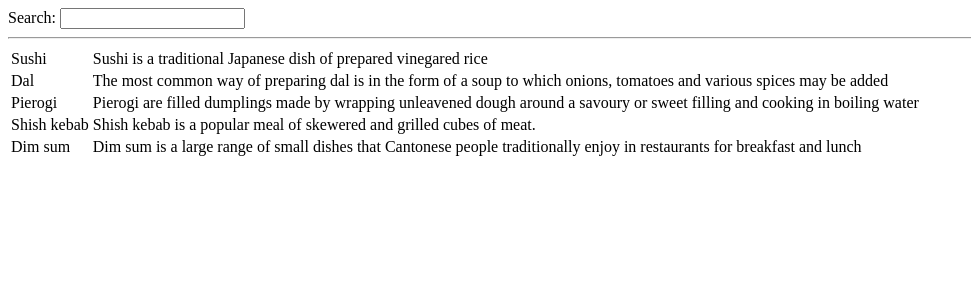
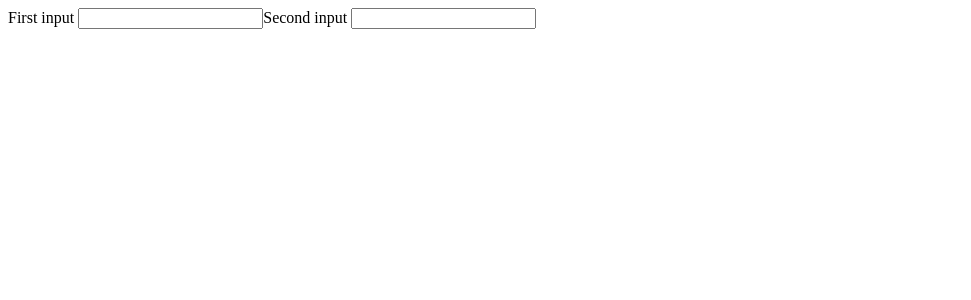
Before and after one commit to vladislav0sidorov/Solution-for-university, a React (Vite) app: page / in a window 1280 px wide. Shown: the top 300 px of the page, without its empty margins (0-971 px from the left). Built offline with nearby package versions, Linux system fonts and the light colour scheme.

Commit message:
3_3_1 Synced inputs

```diff
--- a/src/App.tsx
+++ b/src/App.tsx
@@ -1,51 +1,29 @@
-// 3_3_2 Filtering a list
+// 3_3_1 Synced inputs
 /*
-  В этом примере SearchBar имеет собственное состояние query, которое управляет вводом текста. Его родительский компонент FilterableList отображает список элементов, но он не учитывает поисковый запрос.
-
-  Используйте функцию filterItems(foods, query) для фильтрации списка в соответствии с поисковым запросом. Чтобы проверить ваши изменения, проверьте, что ввод "s" в поле ввода отфильтровывает список до "Sushi", "Shish kebab" и "Dim sum".
-
-  Обратите внимание, что filterItems уже реализован и импортирован, поэтому вам не нужно писать его самостоятельно!
+  Эти два входа являются независимыми. Сделайте их синхронизированными: редактирование одного входа должно обновить другой вход с тем же текстом, и наоборот.
 */
 
 import { useState } from 'react'
-import { foods, filterItems, Item } from './data'
 
-export default function FilterableList() {
-  const [query, setQuery] = useState('')
-  const filteredItems = filterItems(foods, query)
+export default function SyncedInputs() {
+  const [inputValue, setInputValue] = useState('')
 
   return (
     <>
-      <SearchBar query={query} onChange={setQuery} />
-      <hr />
-      <List items={filteredItems} />
+      <Input onChange={setInputValue} value={inputValue} label="First input" />
+      <Input onChange={setInputValue} value={inputValue} label="Second input" />
     </>
   )
 }
 
-function SearchBar({ query, onChange }: { query: string; onChange: (query: string) => void }) {
+function Input({ label, value, onChange }: { label: string; value: string; onChange: (value: string) => void }) {
   function handleChange(e: any) {
     onChange(e.target.value)
   }
 
   return (
     <label>
-      Search: <input value={query} onChange={handleChange} />
+      {label} <input value={value} onChange={handleChange} />
     </label>
   )
 }
-
-function List({ items }: { items: Item[] }) {
-  return (
-    <table>
-      <tbody>
-        {items.map(food => (
-          <tr key={food.id}>
-            <td>{food.name}</td>
-            <td>{food.description}</td>
-          </tr>
-        ))}
-      </tbody>
-    </table>
-  )
-}
```
